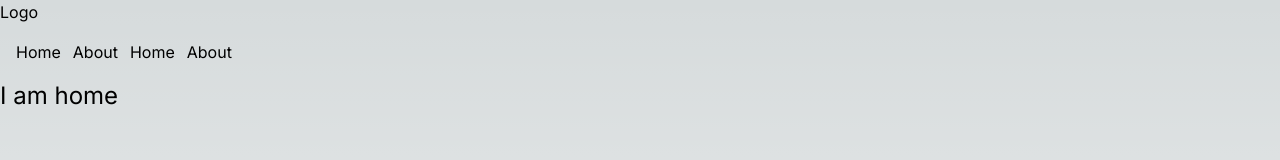
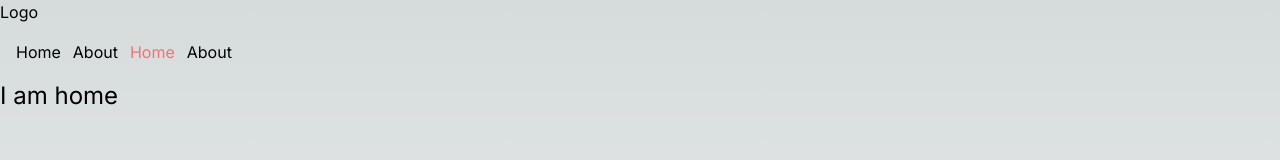
Before and after one commit to nafis200/next-js-1st, a Next.js app: page / in a window 1280 px wide. Shown: the top 160 px of the page. Built offline with nearby package versions, Linux system fonts and the light colour scheme.

Commit message:
pathname use

```diff
--- a/src/components/Navbar.jsx
+++ b/src/components/Navbar.jsx
@@ -1,9 +1,11 @@
 
-
+"use client"
 import Link from 'next/link';
+import { usePathname } from 'next/navigation';
 import React from 'react';
 
 const Navbar = () => {
+    const pathName = usePathname()
     const links = [
         {
             title:'Home',
@@ -22,7 +24,9 @@ const Navbar = () => {
             <Link href="/">Home</Link>
             <Link href="/about">About</Link>
             {
-                links.map(link=><Link key={link.path} href={link.path}>{link.title}</Link>)
+                links.map(link=><Link className={`${
+                  pathName === link.path && "text-red-400"
+                }`} key={link.path} href={link.path}>{link.title}</Link>)
             }
           </ul>
         </nav>
```
